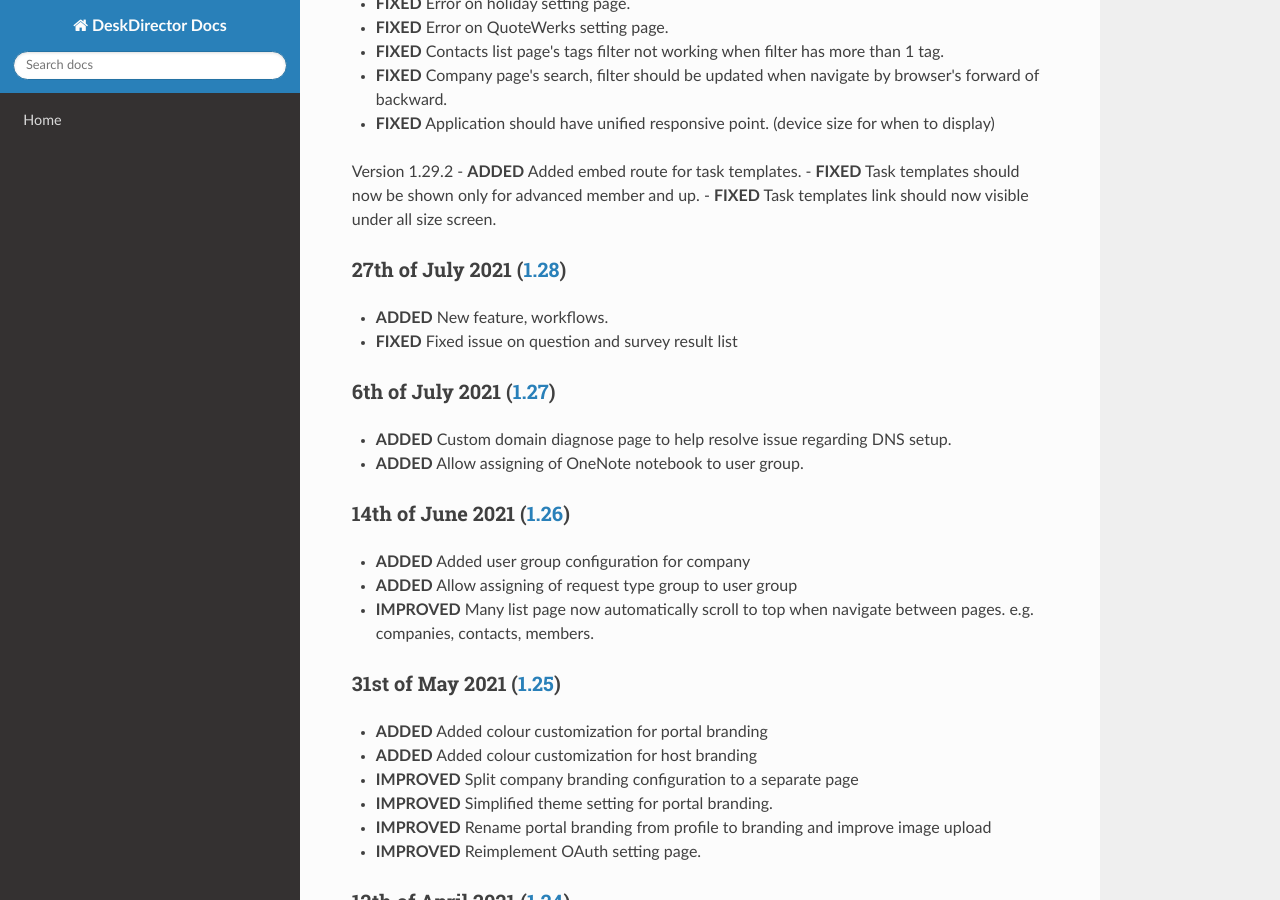
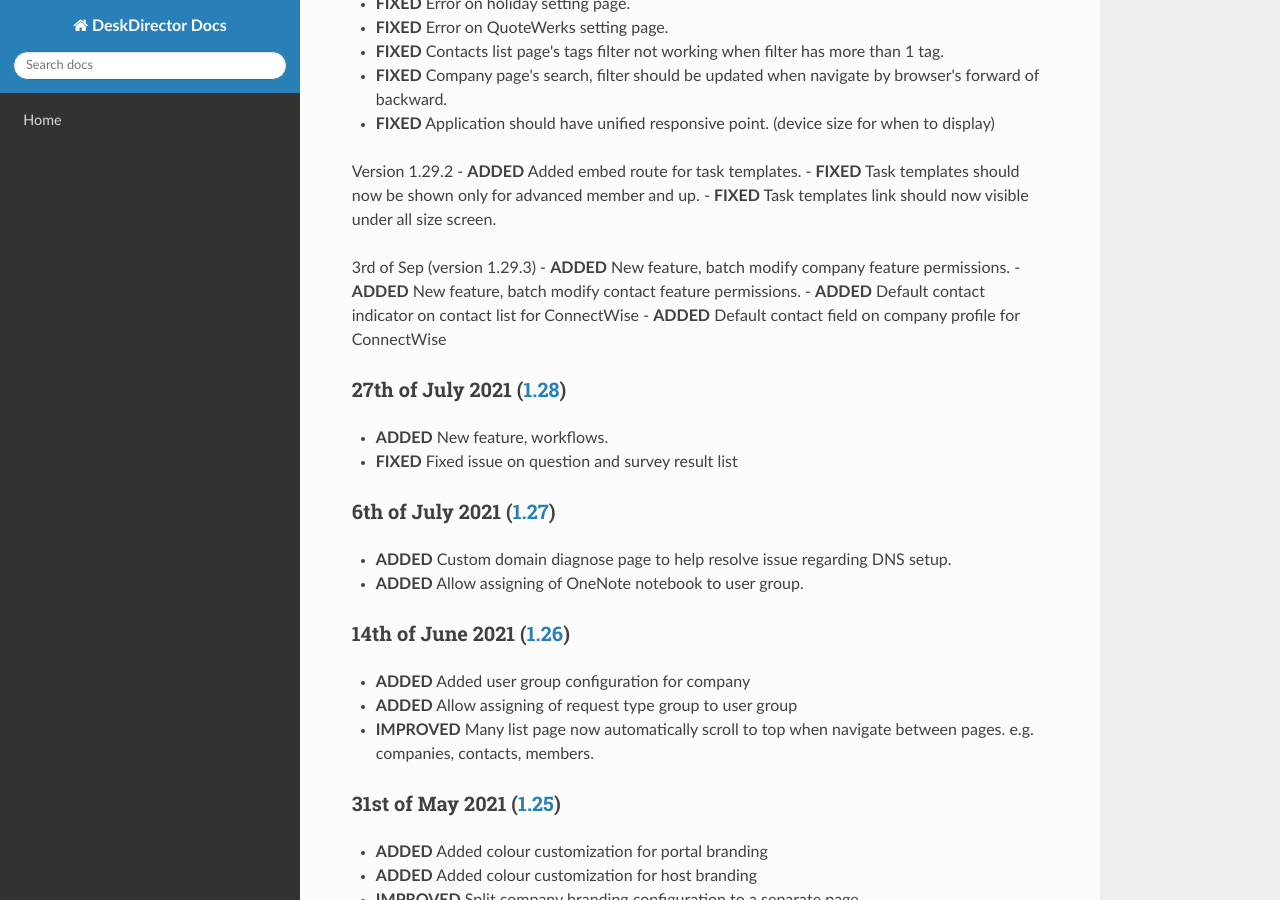
Before and after one commit to DeskDirector/docs, an MkDocs documentation site: the page built from docs/_release/admin/README.md, in a window 1280 px wide and 900 px high, scrolled down 493 px. Built offline with MkDocs 1.6.1, drawn with Linux system fonts in a browser that asks for light colours; nearby versions of some CDN libraries; old or Windows-style settings are respelled for this version of MkDocs.

Commit message:
Update README.md

```diff
--- a/docs/_release/admin/README.md
+++ b/docs/_release/admin/README.md
@@ -24,6 +24,12 @@ Version 1.29.2
 - **ADDED** Added embed route for task templates.
 - **FIXED** Task templates should now be shown only for advanced member and up.
 - **FIXED** Task templates link should now visible under all size screen.
+
+3rd of Sep (version 1.29.3)
+- **ADDED** New feature, batch modify company feature permissions.
+- **ADDED** New feature, batch modify contact feature permissions.
+- **ADDED** Default contact indicator on contact list for ConnectWise
+- **ADDED** Default contact field on company profile for ConnectWise
 
 ### 27th of July 2021 ([1.28](v1.28.1))
 - **ADDED** New feature, workflows.
```
